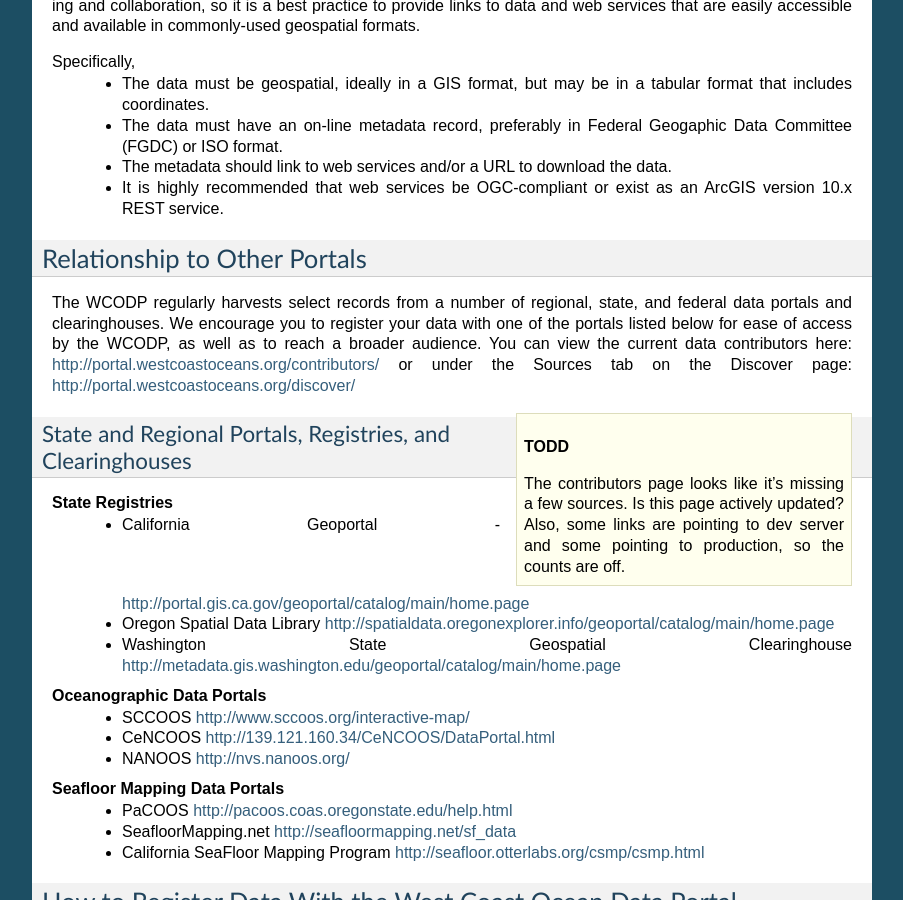
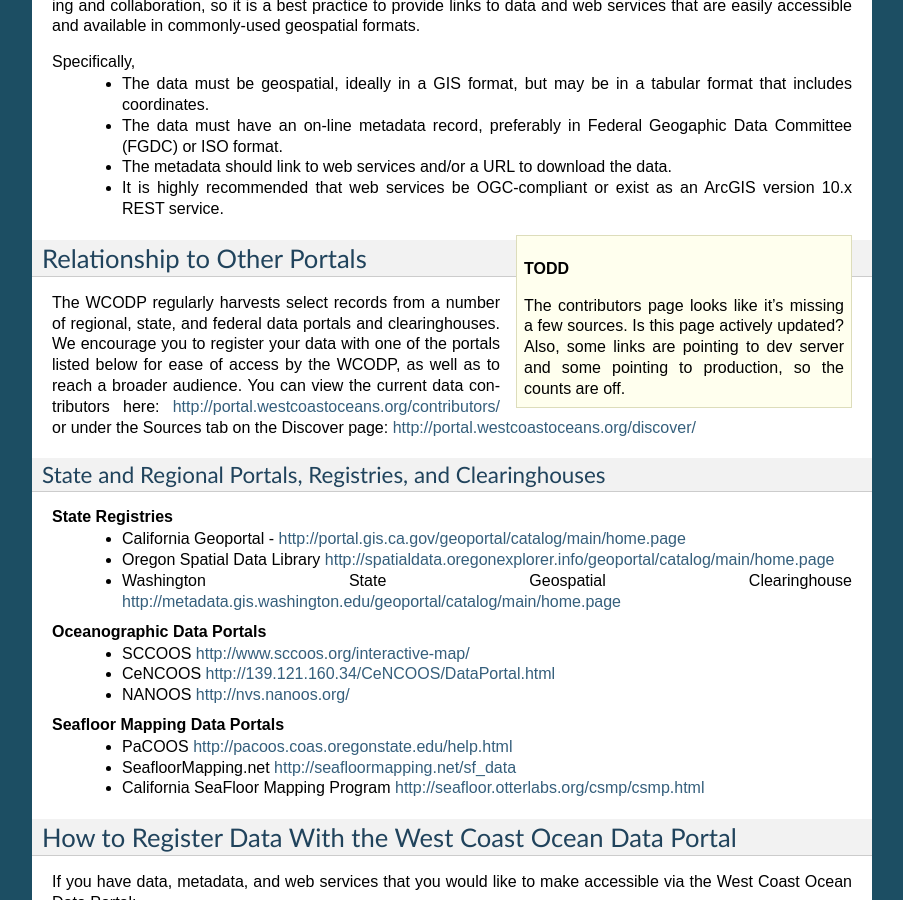
Before and after one commit to WCGA/knowledge-base, a Sphinx documentation site: the page built from docs/contribute/contribute.rst, in a window 1280 px wide and 900 px high, scrolled down 694 px. Shown: the whole window, without its empty margins (198-1101 px from the left). Built offline with Sphinx 7.4.7, drawn with Linux system fonts in a browser that asks for light colours.

```diff
--- a/docs/contribute/contribute.rst
+++ b/docs/contribute/contribute.rst
@@ -4,6 +4,7 @@ Contribute
 
 Why Register Your Data?
 =======================
+
 Registering your metadata with the West Coast Ocean Data Portal (WCODP) is an excellent way to promote your data or web services to the ocean and coastal data community on the West Coast.
 
 Some benefits of data registration in the WCODP include:
@@ -17,12 +18,14 @@ Criteria for Inclusion
 
 Data Themes and Geographic Scope
 ---------------------------------
+
 The focus of the WCODP is regional data that depict coastal and ocean characteristics (biological, physical) as well as  human uses, management, and potential impacts.  Therefore, the following data types are the highest priority for registration:
  * Data that are state or regional in scale
  * Data that meet one of more priority needs of the West Coast Governors Alliance.  **[TODD:  what is the best link here?]**
 
 Technical Prerequisites
 -----------------------
+
 Because metadata provides the details needed to display the record in the WCODP, a well-formed, standards-compliant metadata is a prerequisite for data registration.  In addition, a primary goal of the WCODP is data sharing and collaboration, so it is a best practice to provide links to data and web services that are easily accessible and available in commonly-used geospatial formats.
 
 Specifically,
@@ -31,14 +34,14 @@ Specifically,
  * The metadata should link to web services and/or a URL to download the data.
  * It is highly recommended that web services be OGC-compliant or exist as an ArcGIS version 10.x REST service.
 
-Relationship to Other Portals
-=============================
-The WCODP regularly harvests select records from a number of regional, state, and federal data portals and clearinghouses.  We encourage you to register your data with one of the portals listed below for ease of access by the WCODP, as well as to reach a broader audience.  You can view the current data contributors here: http://portal.westcoastoceans.org/contributors/ or under the Sources tab on the Discover page: http://portal.westcoastoceans.org/discover/
-
 .. sidebar:: TODD
 
 	The contributors page looks like it's missing a few sources.  Is this page actively updated?  Also, some links are pointing to dev server and some pointing to production, so the counts are off.
 
+Relationship to Other Portals
+=============================
+
+The WCODP regularly harvests select records from a number of regional, state, and federal data portals and clearinghouses.  We encourage you to register your data with one of the portals listed below for ease of access by the WCODP, as well as to reach a broader audience.  You can view the current data contributors here: http://portal.westcoastoceans.org/contributors/ or under the Sources tab on the Discover page: http://portal.westcoastoceans.org/discover/
 
 State and Regional Portals, Registries, and Clearinghouses
 ----------------------------------------------------------
```
